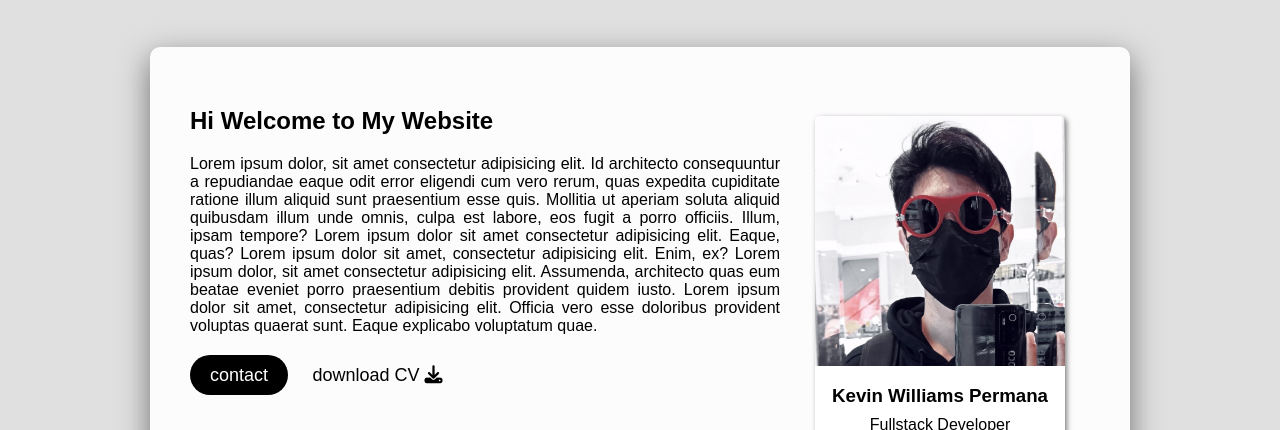
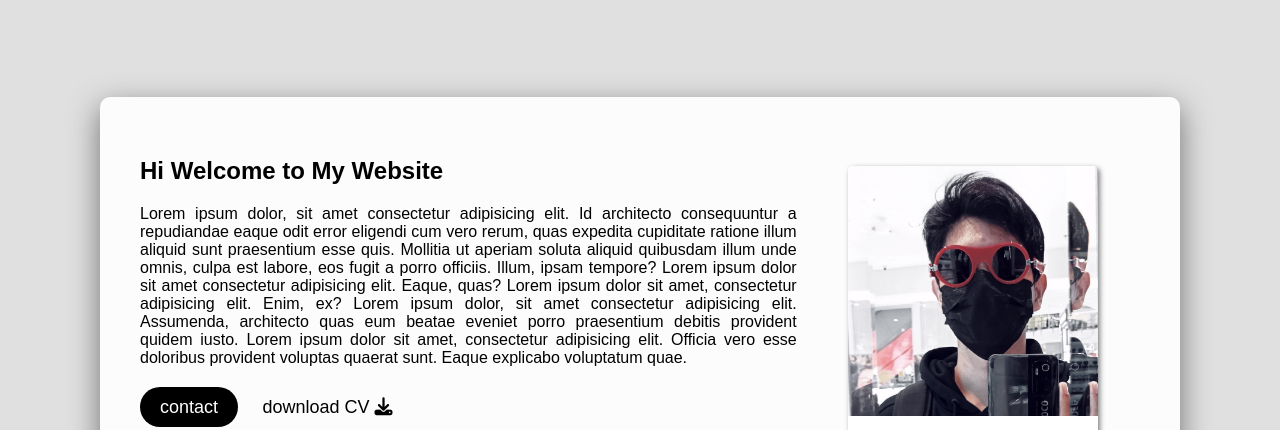
Before and after one commit to Kev2Cod/task-day-5, a plain HTML site: page index.html in a window 1280 px wide. Shown: the part 67-497 px from the top of the page. Drawn offline with Linux system fonts and the light colour scheme.

Commit message:
Perbaikan Tampilan index.html

```diff
--- a/assets/css/style.css
+++ b/assets/css/style.css
@@ -69,7 +69,8 @@ nav .nav-right a {
 /* Main Section */
 section {
     display: flex;
-    margin: 50px 150px;
+    margin: 100px auto;
+    width: 1000px;
     height: 400px;
     background-color: rgb(252, 252, 252);
     padding: 40px;
```
